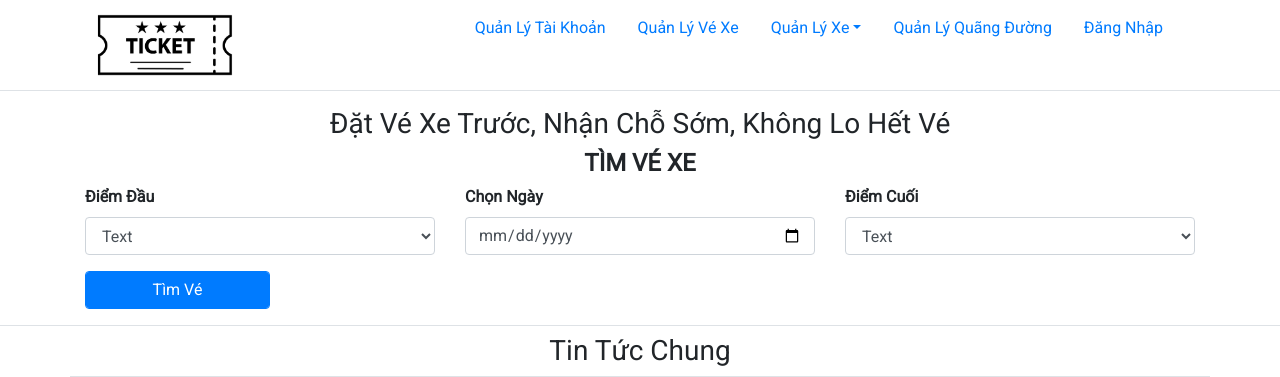
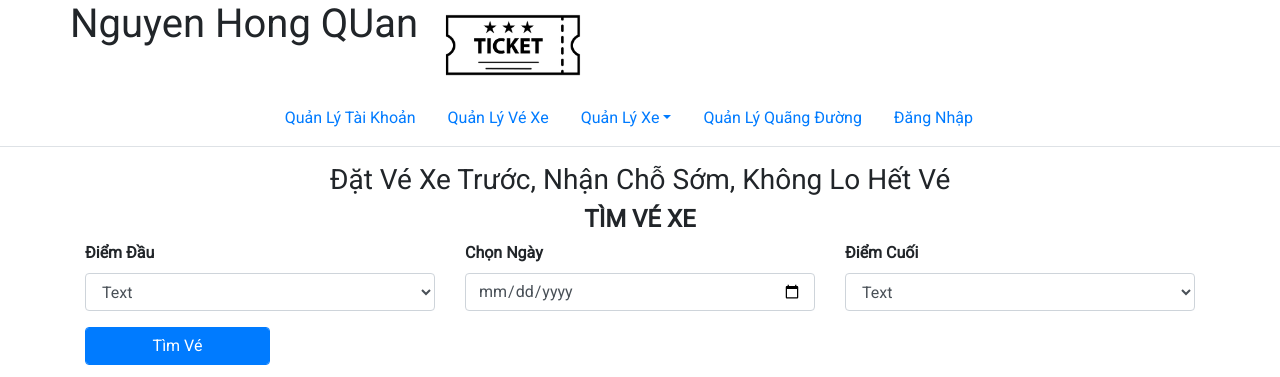
Before and after one commit to thiet1999/ban-ve-xe-khach-pt15111, a PHP site: page /ban-ve-xe-khach-pt15111/ in a window 1280 px wide. Shown: the top 377 px of the page. Run offline with PHP 8.4, Linux system fonts and the light colour scheme; grey boxes labelled with a size stand in for pictures from a placeholder-image service; some libraries are stand-ins or nearby versions.

Commit message:
Update index.php
Quan edit

```diff
--- a/index.php
+++ b/index.php
@@ -16,6 +16,7 @@
     <header class="border-bottom">
         <div class="container">
             <div class="row">
+            <h1>Nguyen Hong QUan</h1>
                 <div class="col-md-2 dashboard-logo">
                     <a href="#">
                         <img src="public/images/logo1.ico" alt="LOGO" class="">
```
